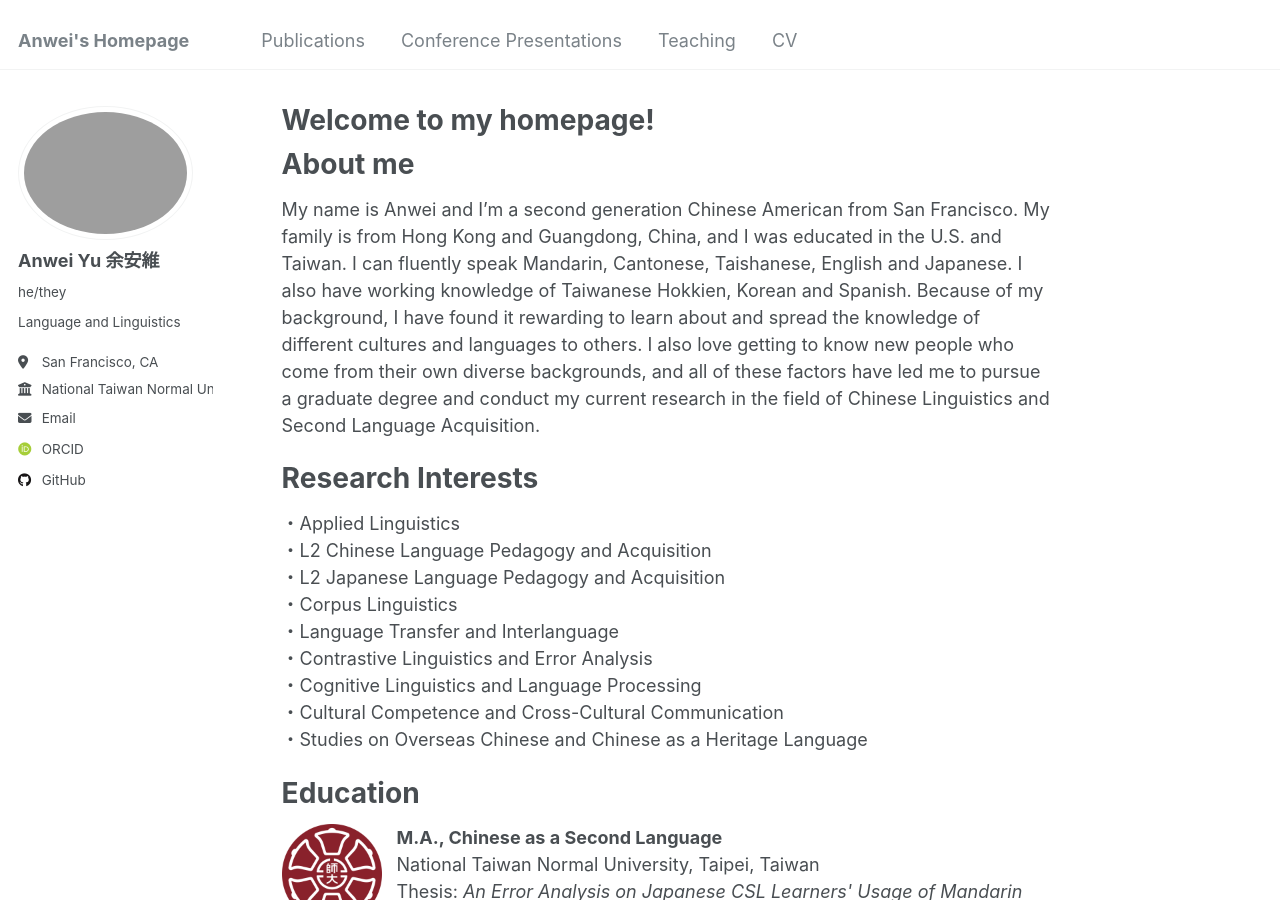
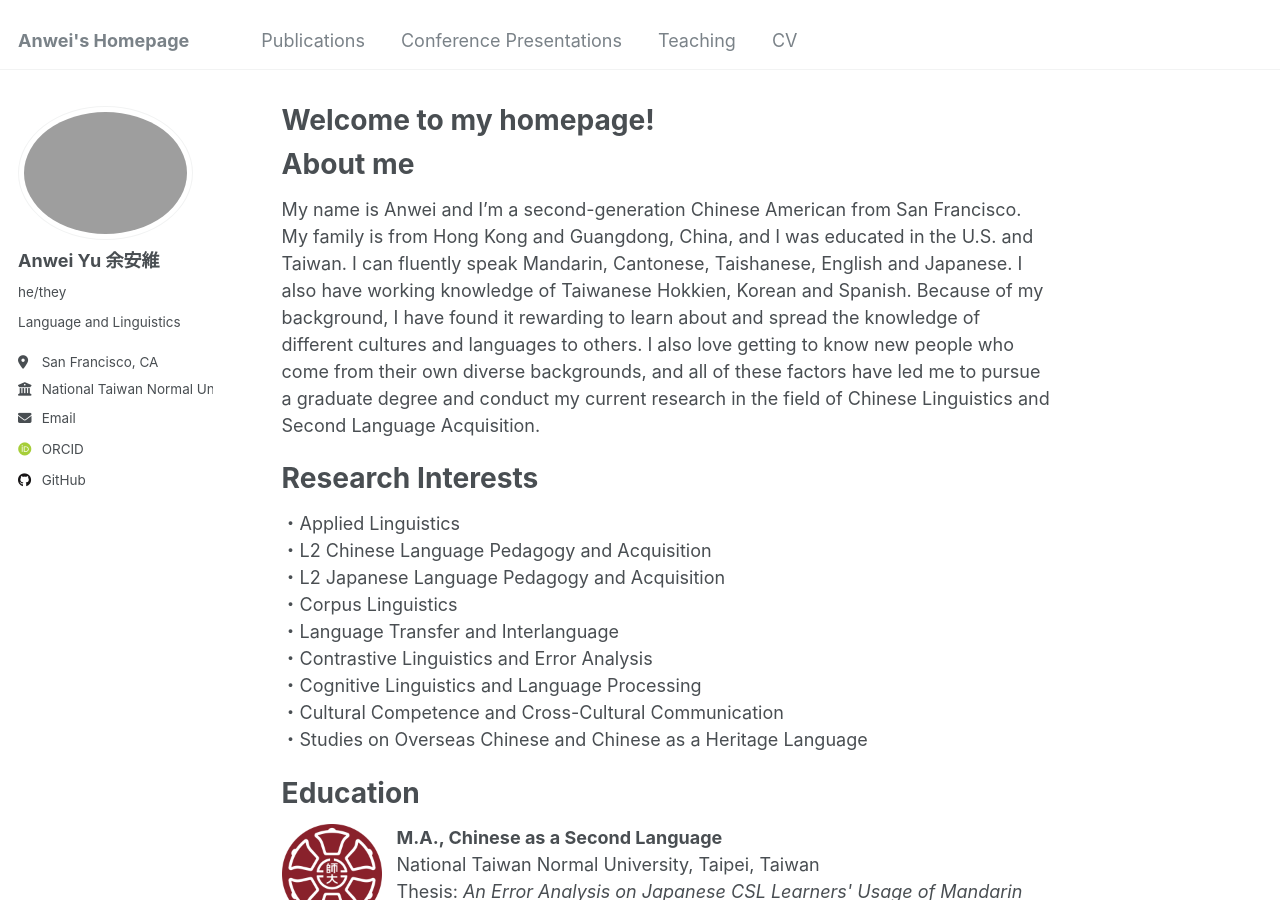
Before and after one commit to anweiyu/anweiyu.github.io, a Jekyll site: the page built from _pages/about.md, in a window 1280 px wide and 900 px high. Built offline with Jekyll 4.4.1, drawn with Linux system fonts in a browser that asks for light colours; some web fonts are replaced.

```diff
--- a/_pages/about.md
+++ b/_pages/about.md
@@ -8,7 +8,7 @@ redirect_from:
 ---
 About me
 ======
-My name is Anwei and I'm a second generation Chinese American from San Francisco. My family is from Hong Kong and Guangdong, China, and I was educated in the U.S. and Taiwan. I can fluently speak Mandarin, Cantonese, Taishanese, English and Japanese. I also have working knowledge of Taiwanese Hokkien, Korean and Spanish. Because of my background, I have found it rewarding to learn about and spread the knowledge of different cultures and languages to others. I also love getting to know new people who come from their own diverse backgrounds, and all of these factors have led me to pursue a graduate degree and conduct my current research in the field of Chinese Linguistics and Second Language Acquisition.
+My name is Anwei and I'm a second-generation Chinese American from San Francisco. My family is from Hong Kong and Guangdong, China, and I was educated in the U.S. and Taiwan. I can fluently speak Mandarin, Cantonese, Taishanese, English and Japanese. I also have working knowledge of Taiwanese Hokkien, Korean and Spanish. Because of my background, I have found it rewarding to learn about and spread the knowledge of different cultures and languages to others. I also love getting to know new people who come from their own diverse backgrounds, and all of these factors have led me to pursue a graduate degree and conduct my current research in the field of Chinese Linguistics and Second Language Acquisition.
 
 Research Interests
 ======
```
